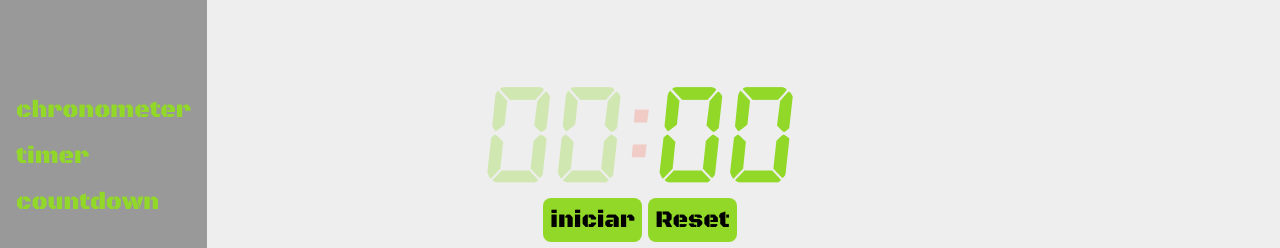
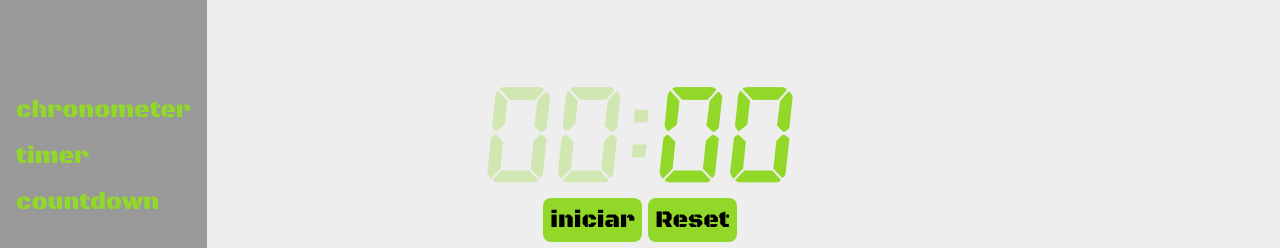
Before and after one commit to diegofernandoalayon/Timer-react, a React (Vite) app: page / in a window 1280 px wide. Shown: the part 244-492 px from the top of the page. Built offline with nearby package versions, Linux system fonts and the light colour scheme; a web font is replaced by a local one.

Commit message:
llamando pantalla Countdown

```diff
--- a/src/App.css
+++ b/src/App.css
@@ -24,7 +24,7 @@
   --right: 4px;
 }
 .App {
-  height: 100vh;
+  min-height: 100vh;
   text-align: center;
   display: grid;
   place-items: center;
--- a/src/components/DisplayTimer/index.jsx
+++ b/src/components/DisplayTimer/index.jsx
@@ -1,8 +1,6 @@
 import './displaytimer.css'
+import { addZero } from '../../utils'
 export default function DisplayTimer ({ hours = 0, minutes, seconds } = {}) {
-  const addZero = (value) => {
-    return value < 10 ? '0' + value : value
-  }
   return (
     <>
       <h2
@@ -11,7 +9,9 @@ export default function DisplayTimer ({ hours = 0, minutes, seconds } = {}) {
         {
           hours !== 0 && <span className='text-display'>hours</span>
         }
-        <span>{hours !== 0 && `${addZero(hours)}`}</span>
+        {
+          hours !== 0 && <span>{addZero(hours)}</span>
+        }
 
         <span className={`text-display ${minutes === 0 && hours === 0 && 'text-opacity'} `}>minutes</span>
         {
@@ -20,7 +20,7 @@ export default function DisplayTimer ({ hours = 0, minutes, seconds } = {}) {
 
         <span className={`${minutes === 0 && hours === 0 && 'number-opacity'}`}>{addZero(minutes)}</span>
         <span className='text-display'>seconds</span>
-        <span className= {`separators-display ${minutes === 0 && hours === 0 && 'text-opacity'} `}>:</span>
+        <span className= {`separators-display ${minutes === 0 && hours === 0 && 'number-opacity'} `}>:</span>
         <span>{addZero(seconds)}</span>
 
       </h2>
--- a/src/pages/Chronometer/index.jsx
+++ b/src/pages/Chronometer/index.jsx
@@ -42,7 +42,6 @@ const Chronometer = () => {
   const minutes = Math.floor((timeState % (60 * 60)) / (60))
   const seconds = Math.floor((timeState % 60))
   document.title = `${minutes}:${seconds} Chronometer`
-  console.log('this is hours:', hours)
 
   return (
     <article>
```
Also changed, not shown: src/main.jsx (+3 -4 lines).
